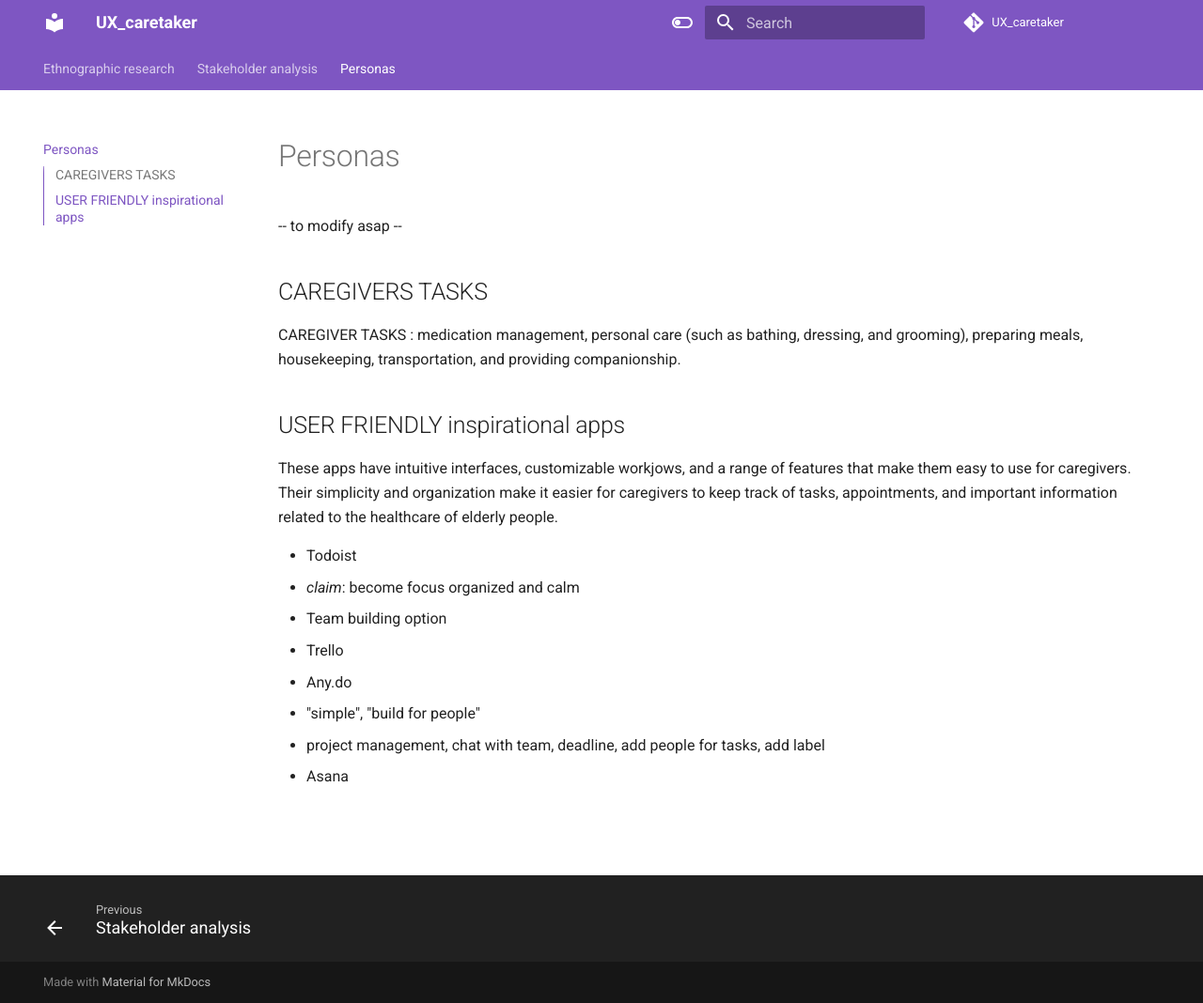
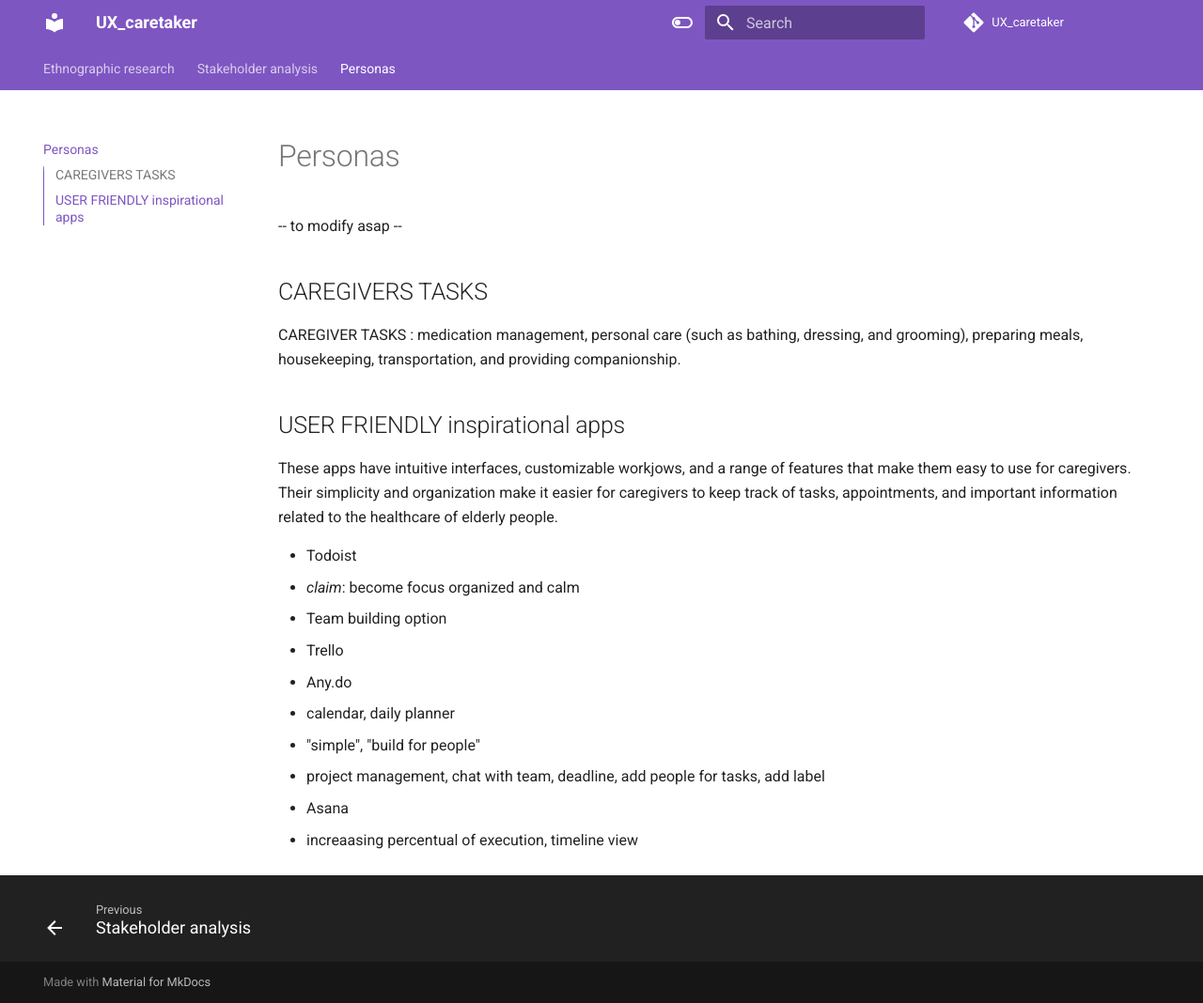
Before and after one commit to teragramgius/GherryPlus, an MkDocs documentation site: the page built from docs/personas.md, in a window 1280 px wide and 1068 px high. Shown: the whole window at 94% size. Built offline with MkDocs 1.6.1 and Material for MkDocs 9.7.7, drawn with Linux system fonts in a browser that asks for light colours; comment, search, counter and statistics services are not loaded; the version menu is left out.

Commit message:
Update personas.md

```diff
--- a/docs/personas.md
+++ b/docs/personas.md
@@ -14,6 +14,8 @@ the healthcare of elderly people.
   - Team building option
 - Trello
 - Any.do
+  - calendar, daily planner
   - "simple", "build for people"
   - project management, chat with team, deadline, add people for tasks, add label
 - Asana
+  - increaasing percentual of execution, timeline view
```
